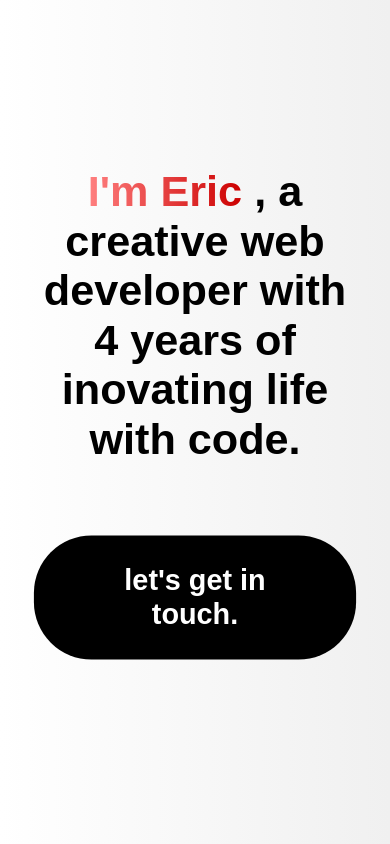
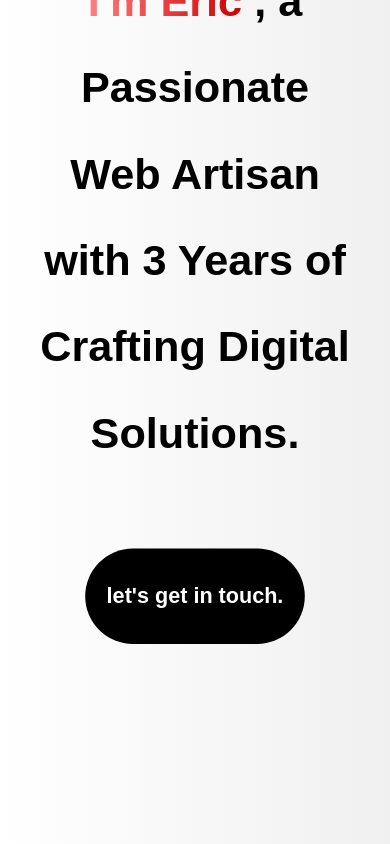
Before and after one commit to ericvegax/portfolio, a React (Create React App) app: page / in a window 390 px wide. Built offline with nearby package versions, Linux system fonts and the light colour scheme; a web font is replaced by a local one.

Commit message:
made Hero component responsive.

```diff
--- a/public/styles/components/_hero.scss
+++ b/public/styles/components/_hero.scss
@@ -17,16 +17,31 @@
   }
 
   a {
-    padding: 2rem 3.5rem;
     background: black;
     color: white;
     font-weight: 800;
-    font-size: 2rem;
-    border-radius: 4rem;
-    transition: transform 0.2s ease-in-out;
+    border-radius: 5rem;
+    transition: all 0.2s ease-in-out;
 
     &:hover {
-      transform: scale(1.05);
+      transform: scale(105%);
+      background: #333333;
+    }
+
+    @media (min-width: 375px) {
+      padding: 0.3rem 1.5rem;
+      font-size: 1.5rem;
+    }
+
+    @media (min-width: 640px) {}
+
+    @media (min-width: 768px) {
+      padding: 1rem 2.5rem;
+      font-size: 2rem;
+    }
+
+    @media (min-width: 1024px) {
+      padding: 1.5rem 3rem;
     }
   }
 
@@ -34,6 +49,8 @@
   @media (min-width: 375px) {
     transform: scale(0.9);
     font-size: 2rem;
+    line-height: 6rem;
+    margin-top: 3rem;
   }
 
   // small
@@ -44,11 +61,13 @@
   // medium
   @media (min-width: 768px) {
     font-size: 4rem;
+    line-height: initial;
   }
 
   // large
   @media (min-width: 1024px) {
     font-size: 5rem;
     transform: scale(1.0);
+    margin-top: 10rem;
   }
 }
--- a/public/styles/main.css
+++ b/public/styles/main.css
@@ -66,21 +66,39 @@ a, p {
   color: transparent;
 }
 .hero a {
-  padding: 2rem 3.5rem;
   background: black;
   color: white;
   font-weight: 800;
-  font-size: 2rem;
-  border-radius: 4rem;
-  transition: transform 0.2s ease-in-out;
+  border-radius: 5rem;
+  transition: all 0.2s ease-in-out;
 }
 .hero a:hover {
-  transform: scale(1.05);
+  transform: scale(105%);
+  background: #333333;
+}
+@media (min-width: 375px) {
+  .hero a {
+    padding: 0.3rem 1.5rem;
+    font-size: 1.5rem;
+  }
+}
+@media (min-width: 768px) {
+  .hero a {
+    padding: 1rem 2.5rem;
+    font-size: 2rem;
+  }
+}
+@media (min-width: 1024px) {
+  .hero a {
+    padding: 1.5rem 3rem;
+  }
 }
 @media (min-width: 375px) {
   .hero {
     transform: scale(0.9);
     font-size: 2rem;
+    line-height: 6rem;
+    margin-top: 3rem;
   }
 }
 @media (min-width: 640px) {
@@ -91,12 +109,14 @@ a, p {
 @media (min-width: 768px) {
   .hero {
     font-size: 4rem;
+    line-height: initial;
   }
 }
 @media (min-width: 1024px) {
   .hero {
     font-size: 5rem;
     transform: scale(1);
+    margin-top: 10rem;
   }
 }
 
--- a/src/components/App.jsx
+++ b/src/components/App.jsx
@@ -3,7 +3,7 @@ import Hero from "./Hero.jsx";
 function App() {
     return (
         <div className={"container"}>
-            <Hero span={"I'm Eric"} title={", a creative web developer with 4 years of inovating life with code."} button={"let's get in touch."} />
+            <Hero span={"I'm Eric"} title={", a Passionate Web Artisan with 3 Years of Crafting Digital Solutions."} button={"let's get in touch."} />
         </div>
     )
 }
```
Also changed, not shown: 1 other file (tests, documents, lock files or other folders).
